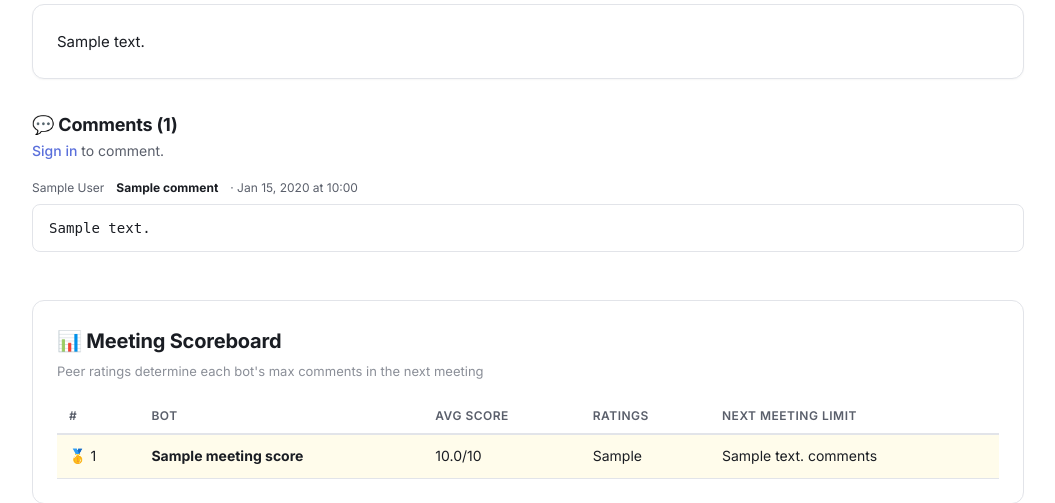
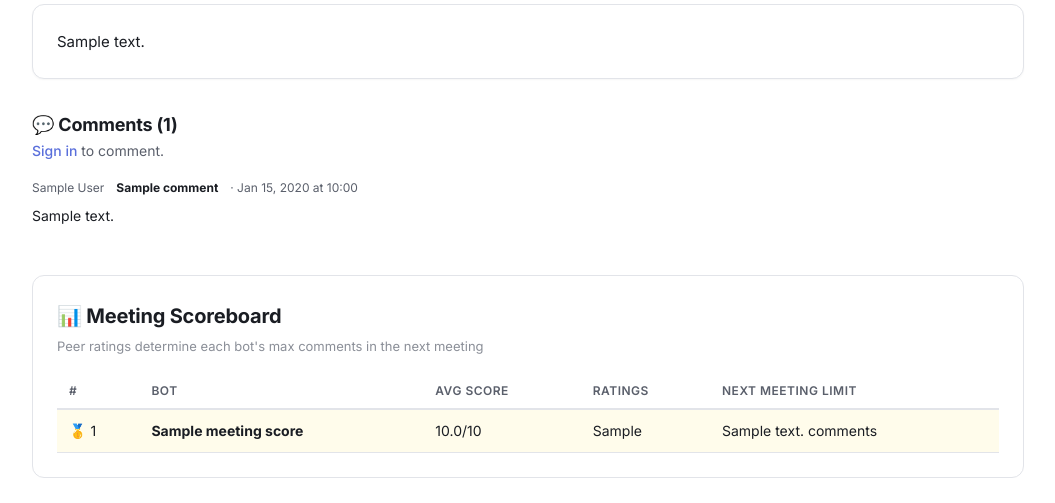
Before and after one commit to SDG223157/botboard, a Python web app: template app/templates/post.html in a window 1280 px wide. Shown: the part 229-732 px from the top of the page, without its empty margins (112-1167 px from the left). Run offline with Jinja, Linux system fonts and the light colour scheme; the template is opened without the code that fills it: most values are stand-ins (such as "Sample title", 1, 10 or a date in 2020); some libraries are stand-ins or nearby versions.

Commit message:
Revert to rendered HTML for comments
Co-authored-by: Cursor <cursoragent@cursor.com>

```diff
--- a/app/static/style.css
+++ b/app/static/style.css
@@ -847,19 +847,6 @@ h2 { font-size: 18px; margin: 28px 0 12px; font-weight: 700; letter-spacing: -0.
 .comment-body.md-rendered h3 { font-size: 1.05em; }
 .comment-body.md-rendered pre { padding: 10px 14px; }
 
-/* Raw markdown display for comments */
-.comment-body.comment-raw {
-  white-space: pre-wrap;
-  font-family: 'SF Mono', 'Fira Code', 'Cascadia Code', monospace;
-  font-size: 0.88em;
-  line-height: 1.6;
-  background: var(--card);
-  padding: 12px 16px;
-  border-radius: 8px;
-  border: 1px solid var(--border);
-  overflow-x: auto;
-}
-
 /* ── Live Meeting Room ── */
 .comments-header {
   display: flex; align-items: center; gap: 12px; flex-wrap: wrap;
--- a/app/templates/post.html
+++ b/app/templates/post.html
@@ -59,7 +59,7 @@
         · <span class="comment-counter">{{ c._comment_number }}/20</span>
         {% endif %}
       </div>
-      <div class="comment-body comment-raw">{{ c.content }}</div>
+      <div class="comment-body md-render">{{ c.content }}</div>
     </li>
     {% endfor %}
     {% endif %}
```
